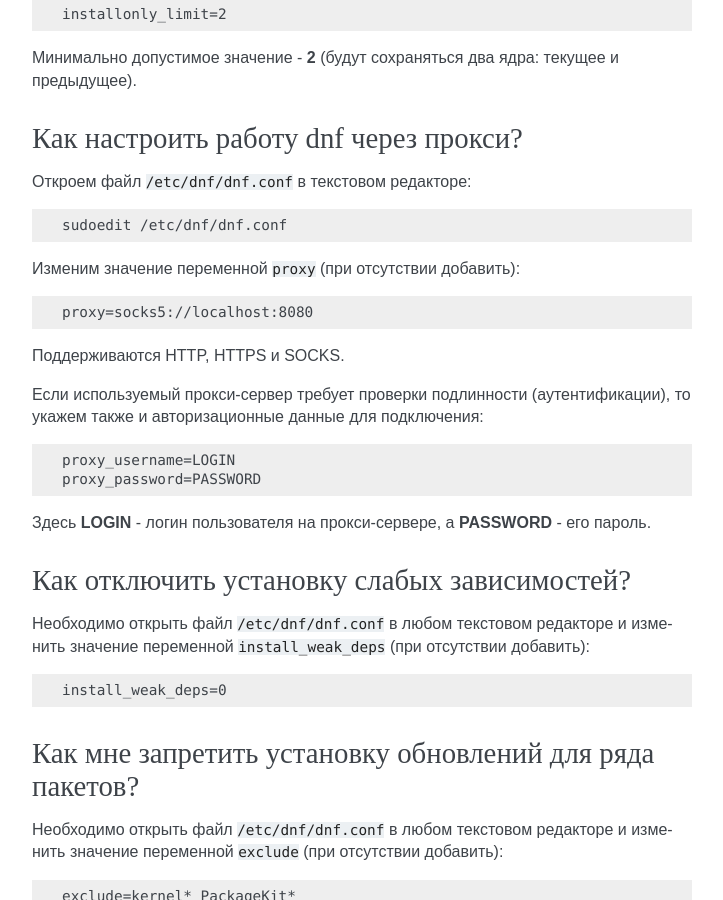
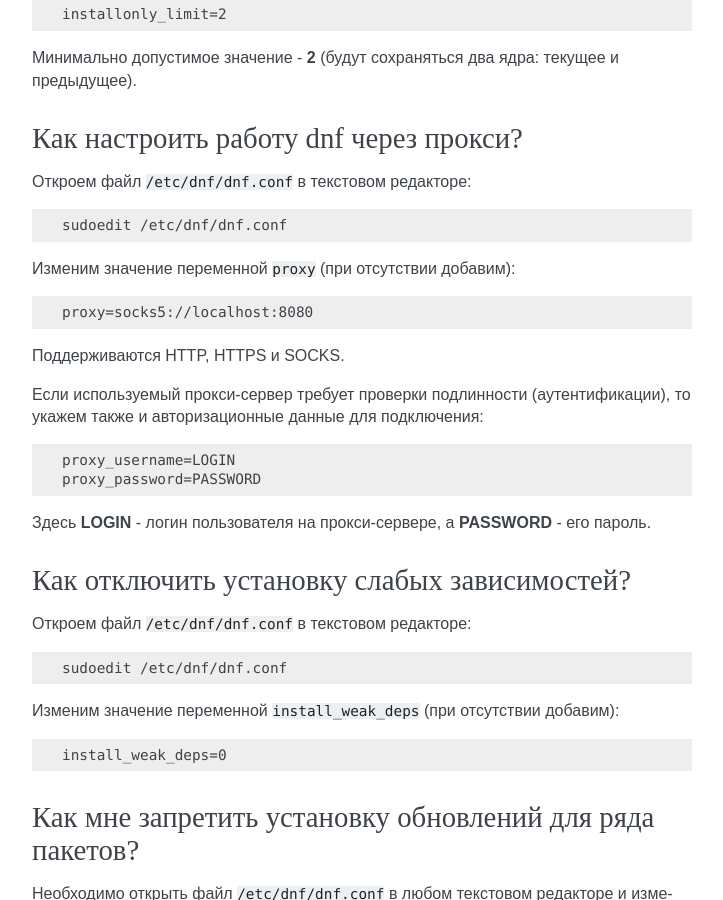
Before and after one commit to RussianFedora/FAQ, a Sphinx documentation site: the page built from source/package-manager.rst, in a window 1280 px wide and 900 px high, scrolled down 5915 px. Shown: the whole window, without its empty margins (388-1111 px from the left). Built offline with Sphinx 7.4.7, drawn with Linux system fonts in a browser that asks for light colours.

Commit message:
Fixed style in dnf-weakdeps question.

```diff
--- a/source/package-manager.rst
+++ b/source/package-manager.rst
@@ -317,7 +317,7 @@ Dnf сохраняет старые ядра. Это нормально?
 
     sudoedit /etc/dnf/dnf.conf
 
-Изменим значение переменной ``proxy`` (при отсутствии добавить):
+Изменим значение переменной ``proxy`` (при отсутствии добавим):
 
 .. code-block:: text
 
@@ -340,7 +340,13 @@ Dnf сохраняет старые ядра. Это нормально?
 Как отключить установку слабых зависимостей?
 ================================================
 
-Необходимо открыть файл ``/etc/dnf/dnf.conf`` в любом текстовом редакторе и изменить значение переменной ``install_weak_deps`` (при отсутствии добавить):
+Откроем файл ``/etc/dnf/dnf.conf`` в текстовом редакторе:
+
+.. code-block:: text
+
+    sudoedit /etc/dnf/dnf.conf
+
+Изменим значение переменной ``install_weak_deps`` (при отсутствии добавим):
 
 .. code-block:: text
 
```
